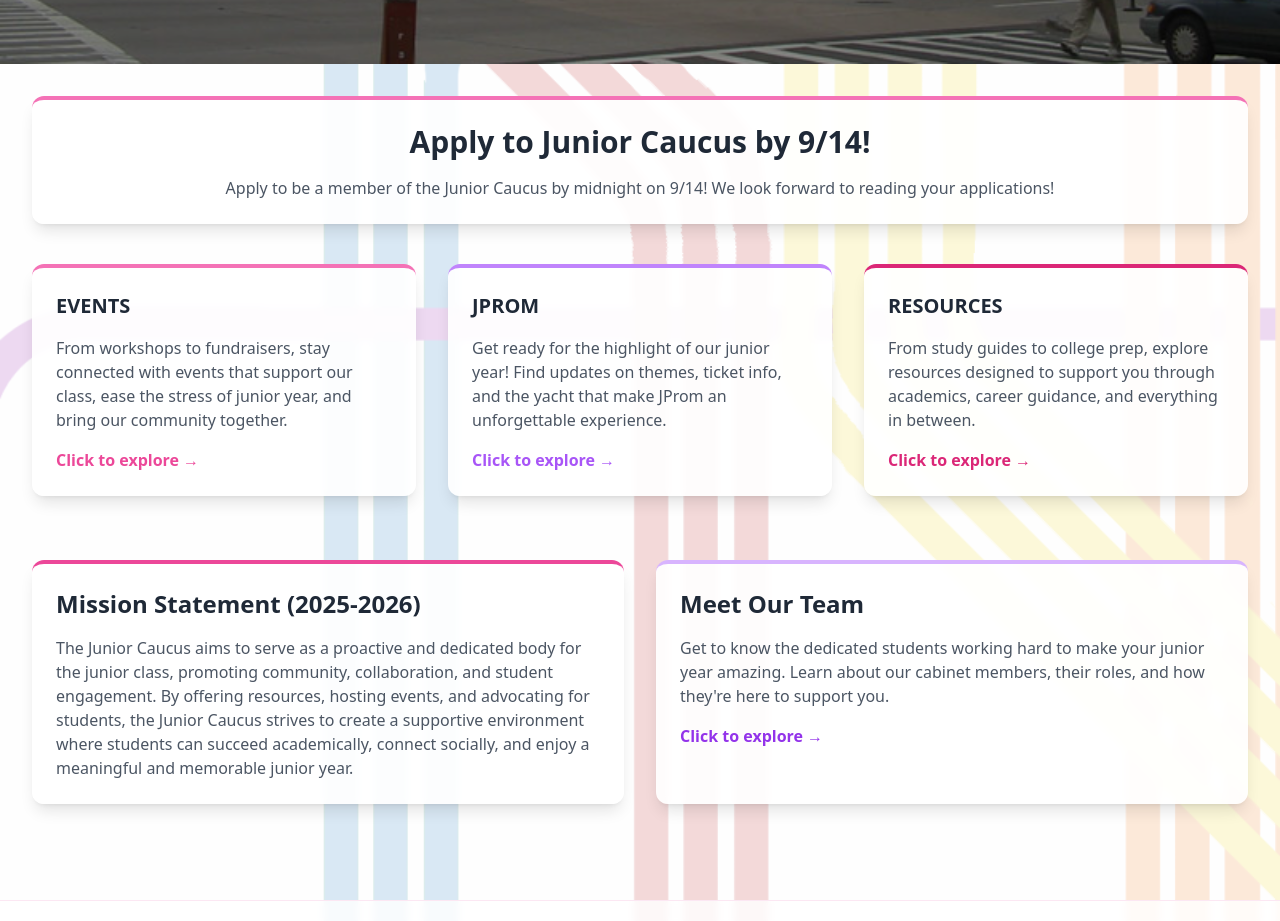
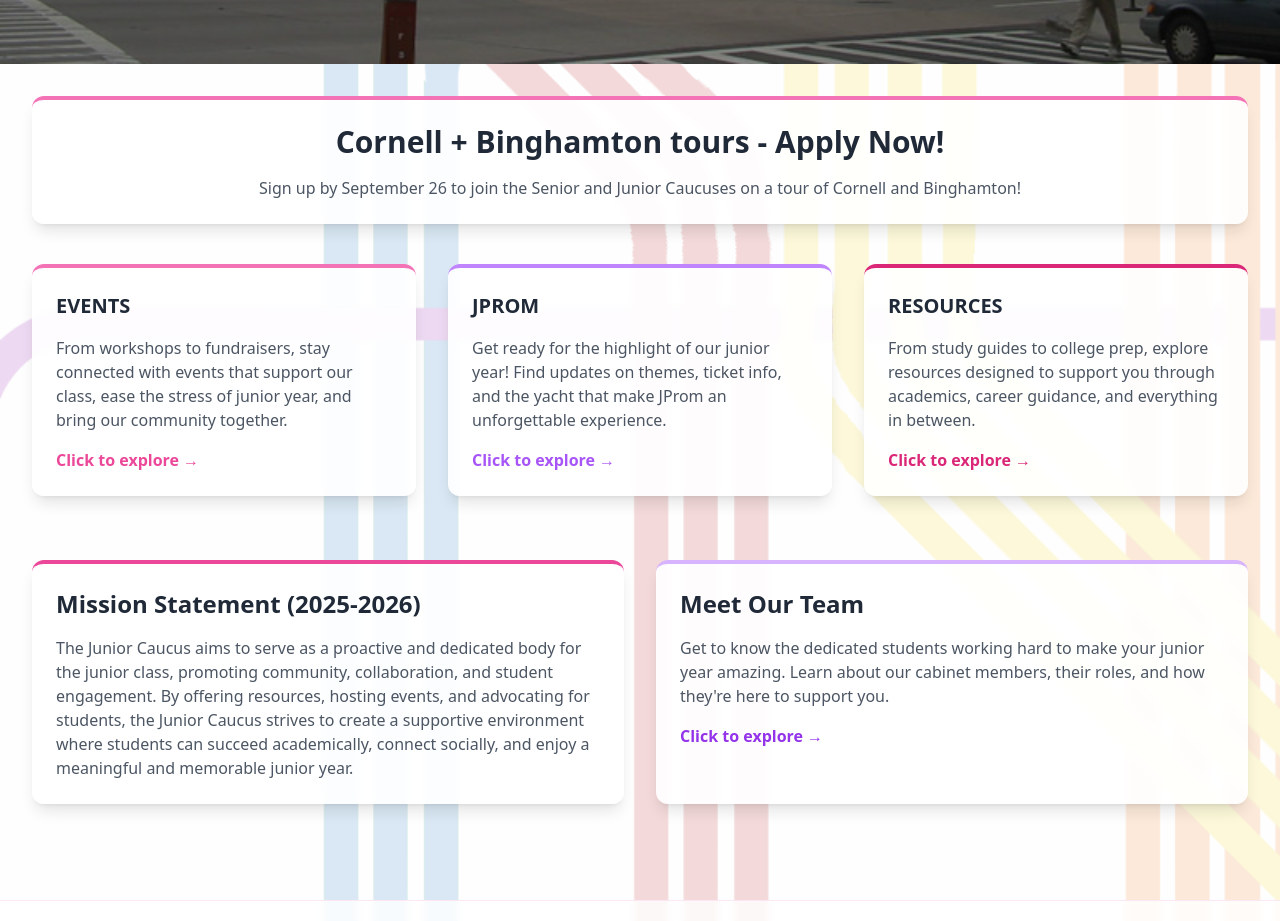
Before and after one commit to alex-wanger/junior_caucus, a React (Vite) app: page / in a window 1280 px wide. Shown: the part 800-1721 px from the top of the page. Built offline with nearby package versions, Linux system fonts and the light colour scheme.

Commit message:
add bing tour

```diff
--- a/src/pages/HomePage.jsx
+++ b/src/pages/HomePage.jsx
@@ -42,16 +42,18 @@
           <div className="max-w-7xl mx-auto px-4 sm:px-6 lg:px-8 py-8">
             <div
               onClick={() =>
-                handleExternalLink("https://forms.gle/72ZUjwXR1sPnC36X7")
+                handleExternalLink(
+                  "https://l.instagram.com/?u=https%3A%2F%2Fdocs.google.com%2Fforms%2Fd%2F1oLdJawK8RRQwhgkSjOg3_XluVCfNxZoIsG8Msr8N2_Y%2Fviewform%3Fedit_requested%3Dtrue%26fbclid%3DPAZXh0bgNhZW0CMTEAAae7JxyBANPri1v_yf9M5bwERl-MWtuEJg04MyR7ncLw5S3pJyHJnAmEEBNf1A_aem_U1XaN5B7dYyHsy5ZJm_07Q&e=AT1XBorcRq-L7YrNlh1zHvW5UjmbwdFVMiMkVWd70JZunagKMSh8S_w00cMD4wdOwdkS918inI9M09G6RcdRi-iR17Kq6xZ59KOHC-18yvpTC2dLVv8kRZkhBg"
+                )
               }
               className="bg-white/90 backdrop-blur-sm rounded-xl mb-10 text-center shadow-lg p-6 hover:shadow-xl hover:scale-105 transition-all duration-300 border-t-4 border-pink-400 cursor-pointer group"
             >
               <h2 className="text-3xl font-bold text-gray-800 mb-4">
-                Apply to Junior Caucus by 9/14!
+                Cornell + Binghamton tours - Apply Now!
               </h2>
               <p className="text-gray-600">
-                Apply to be a member of the Junior Caucus by midnight on 9/14!
-                We look forward to reading your applications!
+                Sign up by September 26 to join the Senior and Junior Caucuses
+                on a tour of Cornell and Binghamton!
               </p>
             </div>
             <div className="grid md:grid-cols-3 gap-8">
```
